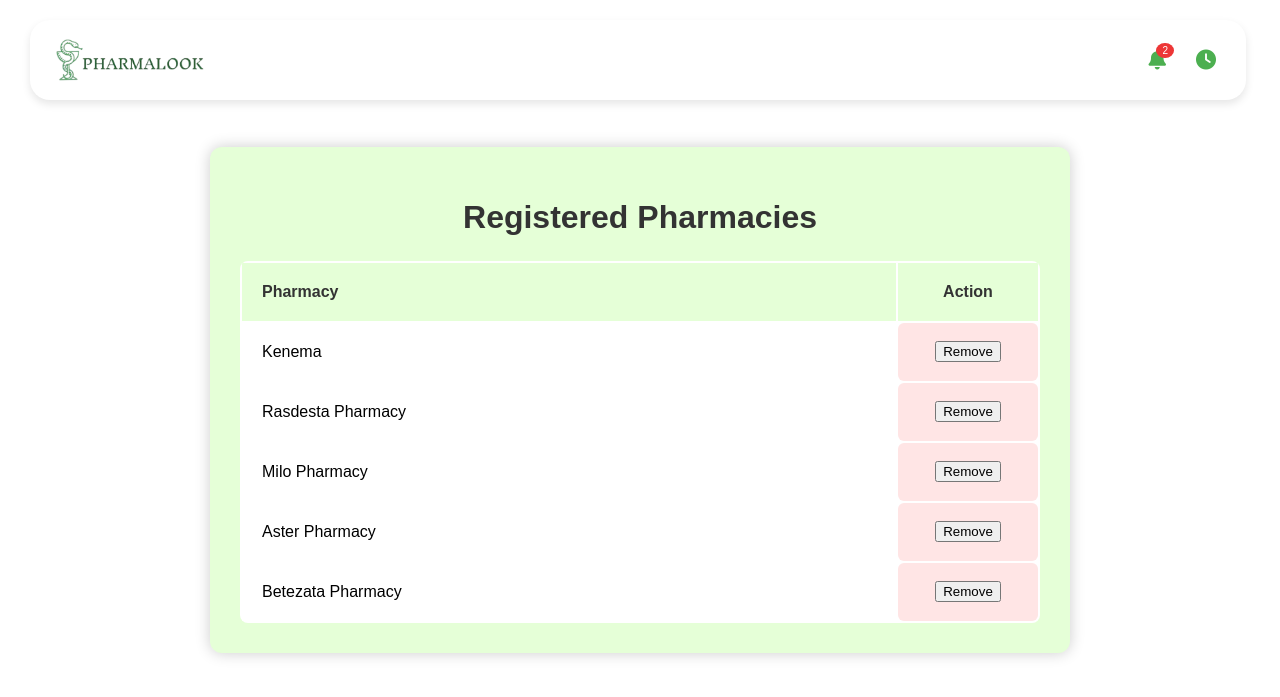
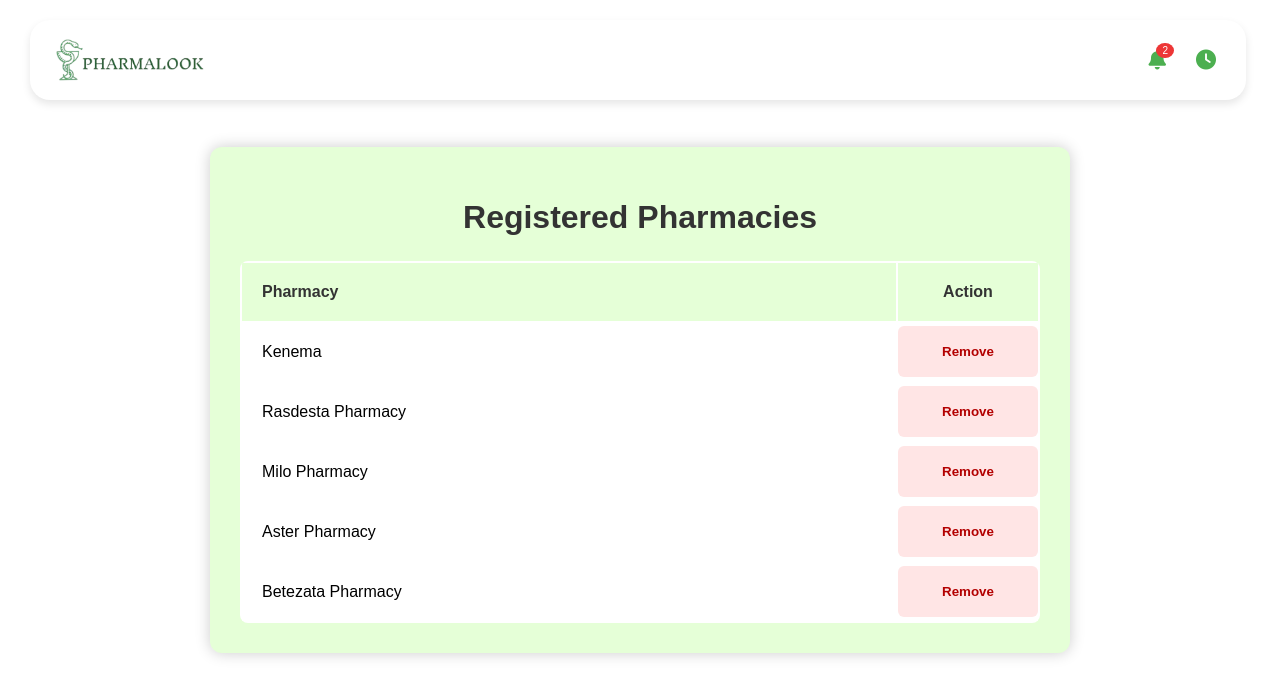
Before and after one commit to fyorina21/Pharmalook-, a Flask app: page /admin-dashboard in a window 1280 px wide. Shown: the top 697 px of the page. Run offline with Flask 3, Linux system fonts and the light colour scheme.

Commit message:
fixed admin remove-btn styling

```diff
--- a/app/auth.py
+++ b/app/auth.py
@@ -22,7 +22,7 @@ def login():
             session['is_admin'] = True
 
             print("Admin logged in successfully")
-            return redirect(url_for("routes_bp.pharmacies"))
+            return redirect(url_for("routes_bp.admin_dashboard"))
 
         user = Users.query.filter_by(email=email).first()
         if user and user.check_password(password):
--- a/app/routes.py
+++ b/app/routes.py
@@ -161,15 +161,15 @@ def delete_pharmacy(pharmacy_id):
 
 
 
-@routes_bp.route('/status2')
-def status():
-    pharmacist = Pharmacist.query.get(session['id'])
-    if pharmacist:
-        return render_template("status.html", pharmacist=pharmacist)
+# @routes_bp.route('/status')
+# def status():
+#     pharmacist = Pharmacist.query.get(session['id'])
+#     if pharmacist:
+#         return render_template("status.html", pharmacist=pharmacist)
 
-    else:
-        flash("Pharmacist not found.")
-        return redirect(url_for("auth_bp.login"))
+#     else:
+#         flash("Pharmacist not found.")
+        # return redirect(url_for("auth_bp.login"))
 
 @routes_bp.route('/admin/requests')
 def admin_requests():
--- a/app/static/adminstyles.css
+++ b/app/static/adminstyles.css
@@ -59,15 +59,22 @@ td:last-child, th:last-child {
     text-align: center;
 }
 
+.remove-td {
+  padding: 0;
+}
+
 .remove-btn {
   background-color: #ffe5e5;
   color: #b30000;
-  padding: 8px 14px;
+  padding: 18px 0;
   border: none;
   border-radius: 6px;
   cursor: pointer;
   font-weight: bold;
   transition: background-color 0.3s;
+  width: 100%;
+  height: 100%;
+  box-sizing: border-box;
 }
 
 .remove-btn:hover {
--- a/app/templates/admin-dashboard.html
+++ b/app/templates/admin-dashboard.html
@@ -45,9 +45,9 @@
                     {% for pharmacy in pharmacist %}
                     <tr>
                         <td>{{ pharmacy.name }}</td>
-                        <td class="remove-btn">
+                        <td class="remove-td">
                             <form action="{{ url_for('routes_bp.delete_pharmacy', pharmacy_id=pharmacy.id) }}" method="POST" onsubmit="return confirm('Are you sure you want to delete this account?');">
-                                <button type="submit">Remove</button>
+                                <button type="submit" class="remove-btn">Remove</button>
                             </form>
                         </td>
                     </tr>
```
Also changed, not shown: instance/pharma.db.
